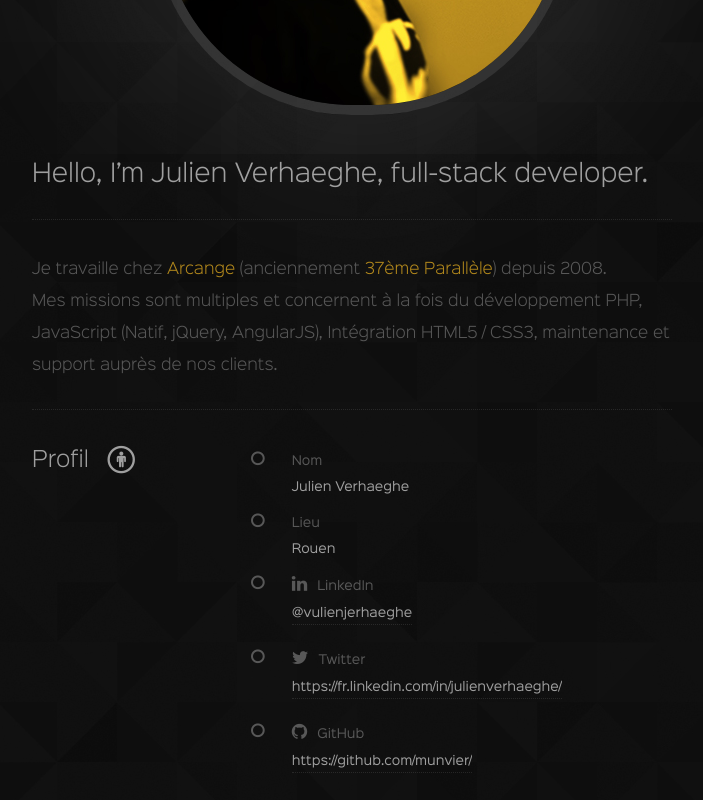
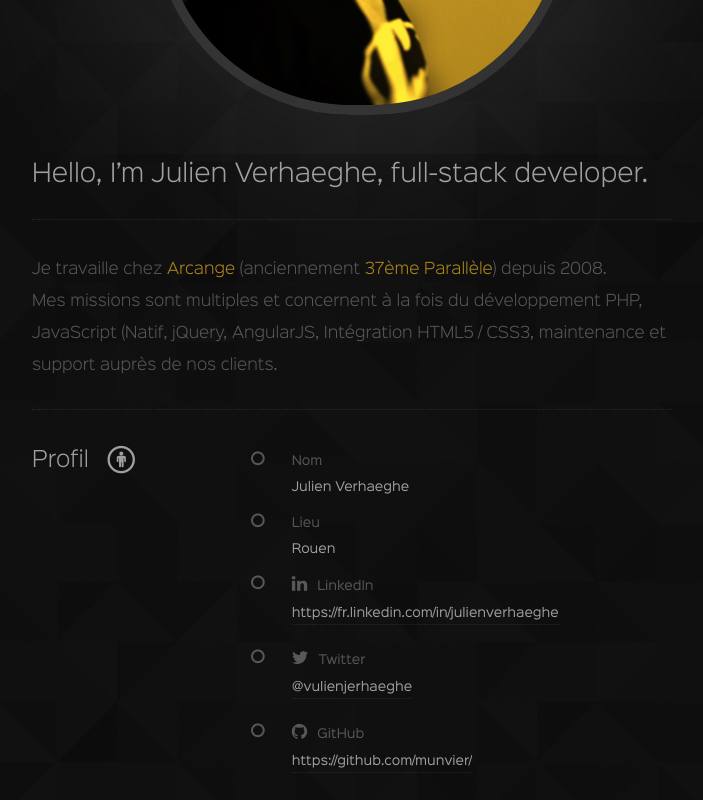
Before and after one commit to munvier/munvier.github.io, a plain HTML site: page index.html in a window 1280 px wide. Shown: the part 355-1155 px from the top of the page, without its empty margins (288-991 px from the left). Drawn offline with nearby package versions, Linux system fonts and the light colour scheme.

Commit message:
Correction liens Réseaux

```diff
--- a/index.html
+++ b/index.html
@@ -35,7 +35,7 @@
                         <p>Je travaille chez <a class="tooltips" href="http://www.arcangelegroupe.com" target="_blank" title="Arcange le Groupe - Agence de communication">Arcange<span><i class="fa fa-external-link"></i>
 </span></a> (anciennement <a class="tooltips" href="http://www.37parallele.com" target="_blank" title="37ème Parallèle - Agence Web Rouen">37ème Parallèle<span><i class="fa fa-external-link"></i>
 </span></a>) depuis 2008. <br/>
-                        Mes missions sont multiples et concernent à la fois du développement PHP, JavaScript (Natif, jQuery, AngularJS), Intégration HTML5 / CSS3, maintenance et support auprès de nos clients.<br/></p>
+                        Mes missions sont multiples et concernent à la fois du développement PHP, JavaScript (Natif, jQuery, AngularJS, Intégration HTML5 / CSS3, maintenance et support auprès de nos clients.<br/></p>
                     </article>
                 </section>
                 <section class="profile clearfix">
@@ -68,14 +68,14 @@
                                 <p class="bullet"><i class="fa fa-circle-o"></i></p>
                                 <div class="content">
                                     <p><i class="fa fa-linkedin"></i><span>LinkedIn</span></p>
-                                    <a class="white" target="_blank" hreflang="fr" href="http://www.linkedin.com">@vulienjerhaeghe</a>
+                                    <a class="white" target="_blank" hreflang="fr" href="https://fr.linkedin.com/in/julienverhaeghe">https://fr.linkedin.com/in/julienverhaeghe</a>
                                 </div>
                             </li>
                             <li>
                                 <p class="bullet"><i class="fa fa-circle-o"></i></p>
                                 <div class="content">
                                     <p><i class="fa fa-twitter"></i><span>Twitter</span></p>
-                                    <a class="white" target="_blank" hreflang="fr" href="https://fr.linkedin.com/in/julienverhaeghe/">https://fr.linkedin.com/in/julienverhaeghe/</a>
+                                    <a class="white" target="_blank" hreflang="fr" href="https://twitter.com/vulienjerhaeghe">@vulienjerhaeghe</a>
                                 </div>
                             </li>
                             <li>
```
